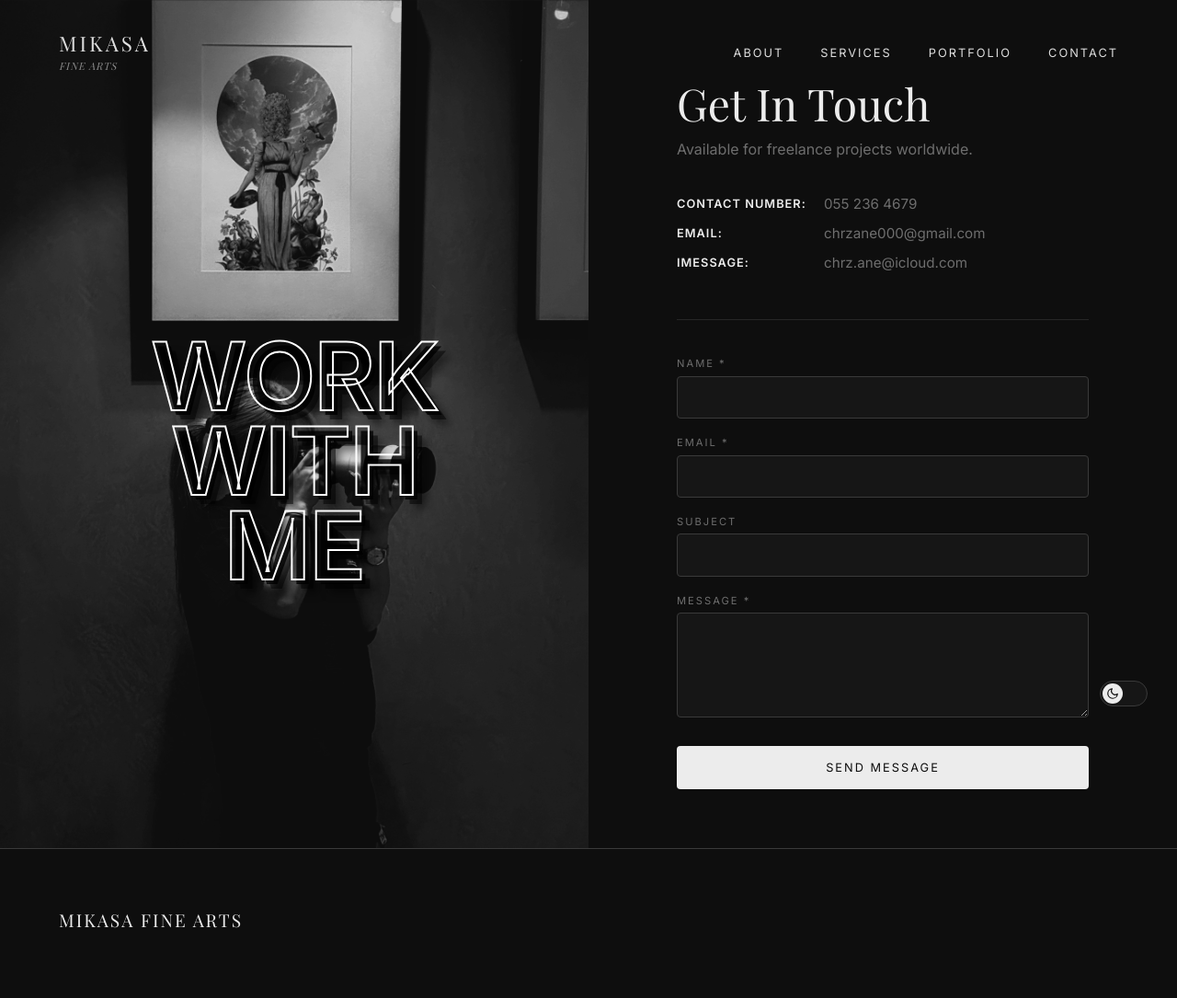
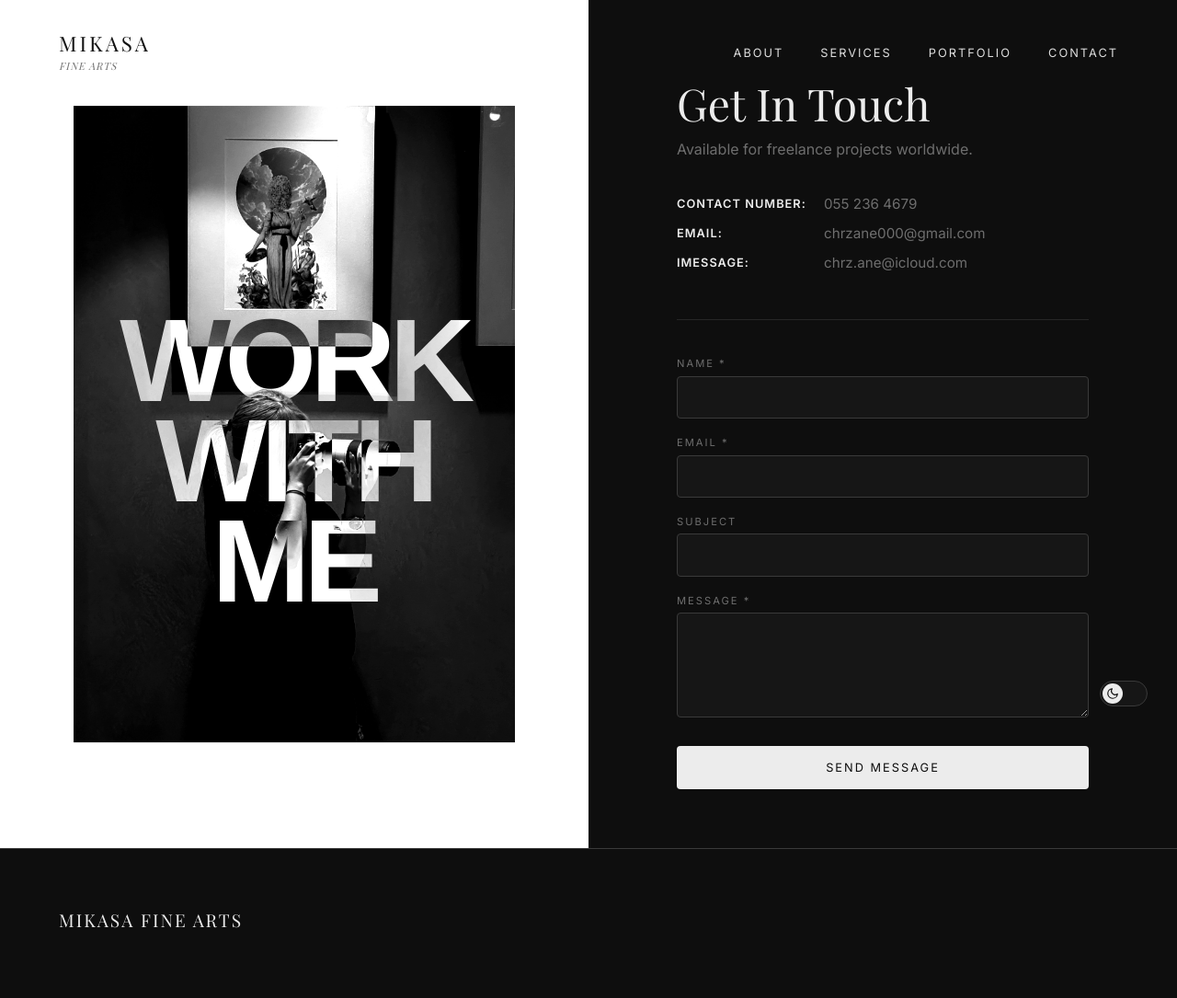
Before and after one commit to ric2thiss/mikasa-portfolio, a PHP site: page /contact.php in a window 1280 px wide. Shown: the whole page at 92% size. Run offline with PHP 8.4, Linux system fonts and the light colour scheme; data that the repository does not hold is empty; some libraries are stand-ins or nearby versions; some web fonts are replaced.

Commit message:
Apply high-contrast difference blending typography effect

```diff
--- a/contact.php
+++ b/contact.php
@@ -33,37 +33,38 @@ if ($_SERVER['REQUEST_METHOD'] === 'POST') {
         }
         .contact-left {
             position: relative;
-            background-image: url('assets/images/contact-hero.jpg');
-            background-size: cover;
-            background-position: center;
+            background-color: #fff;
             display: flex;
             align-items: center;
             justify-content: center;
             overflow: hidden;
             padding-top: 80px; /* Offset for nav */
         }
-        .contact-left::after {
-            content: '';
+        .hero-image {
             position: absolute;
-            inset: 0;
-            background: rgba(0,0,0,0.2);
+            top: 50%;
+            left: 50%;
+            transform: translate(-50%, -50%);
+            width: 75%;
+            height: 75%;
+            background-image: url('assets/images/contact-hero.jpg');
+            background-size: cover;
+            background-position: center;
+            filter: grayscale(100%) contrast(120%);
             z-index: 1;
         }
         .overlay-text {
-            font-size: clamp(4rem, 8vw, 12rem);
+            font-size: clamp(4rem, 10vw, 15rem);
+            font-family: 'Helvetica Neue', Helvetica, Arial, sans-serif;
             font-weight: 900;
             text-transform: uppercase;
-            color: transparent;
-            -webkit-text-stroke: 2px #fff;
+            color: #fff;
             position: relative;
             z-index: 2;
             text-align: center;
-            line-height: 0.9;
-            text-shadow:
-                5px 5px 0px rgba(0,0,0,0.8),
-                10px 10px 0px rgba(0,0,0,0.5),
-                15px 15px 10px rgba(0,0,0,0.5);
-            letter-spacing: -2px;
+            line-height: 0.85;
+            mix-blend-mode: difference;
+            letter-spacing: -0.05em;
         }
         .contact-right {
             padding: 80px 15% 4rem;
@@ -147,7 +148,8 @@ if ($_SERVER['REQUEST_METHOD'] === 'POST') {
 
     <main class="contact-layout">
         <div class="contact-left">
-            <div class="overlay-text">Work<br>With<br>Me</div>
+            <div class="hero-image"></div>
+            <div class="overlay-text">WORK<br>WITH<br>ME</div>
         </div>
         <div class="contact-right">
             <h1>Get In Touch</h1>
```
